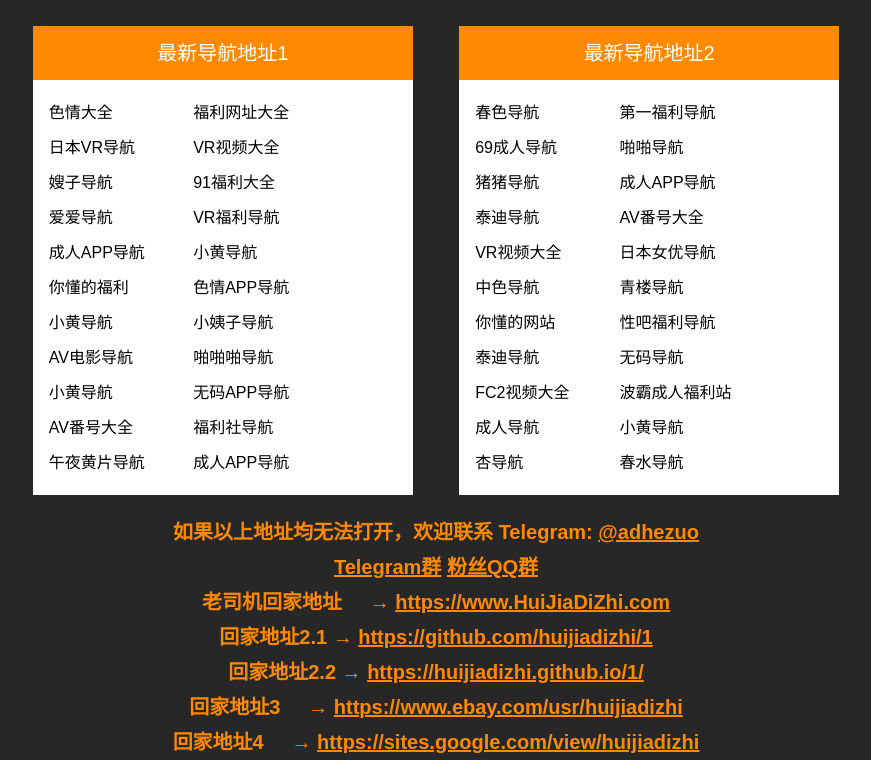
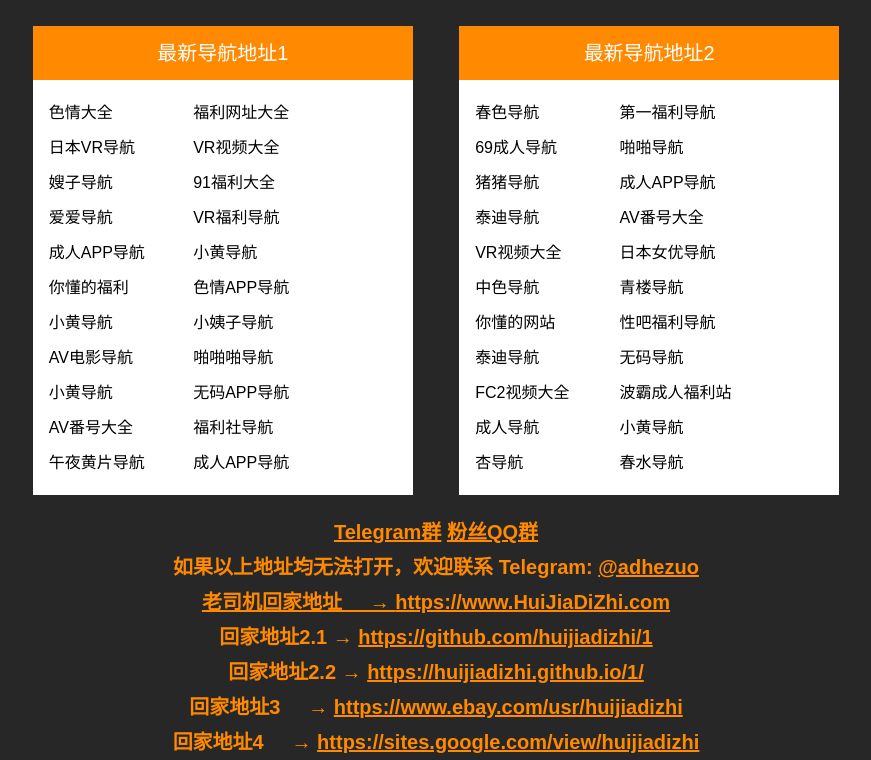
Before and after one commit to 429087211/1, a plain HTML site: page index.html in a window 1280 px wide. Shown: the part 114-874 px from the top of the page, without its empty margins (204-1075 px from the left). Drawn offline with Linux system fonts and the light colour scheme.

Commit message:
Update index.html

```diff
--- a/index.html
+++ b/index.html
@@ -117,9 +117,9 @@ window.setInterval("heartBeat()",1);
 </ul>
 </div>
 </div>
-<div class="foot">如果以上地址均无法打开，欢迎联系 Telegram: <a href="https://t.me/adhezuo" target="_blank">@adhezuo <br>
-<a href="https://t.me/huijiadizhi" target="_blank">Telegram群</a>
-<a href="https://at.umtrack.com/8PPzim?cid=22987" target="_blank">粉丝QQ群</a><br>
+<div class="foot"><a href="https://t.me/huijiadizhi" target="_blank">Telegram群</a> <a href="https://at.umtrack.com/8PPzim?cid=22987" target="_blank">粉丝QQ群</a><br>
+如果以上地址均无法打开，欢迎联系 Telegram: <a href="https://t.me/adhezuo" target="_blank">@adhezuo <br>
+
 <li>老司机回家地址 &nbsp; &nbsp; → <a href="https://www.HuiJiaDiZhi.com" target="_blank">https://www.HuiJiaDiZhi.com</a><br></li>
 <li>回家地址2.1 → <a href="https://github.com/huijiadizhi/1" target="_blank">https://github.com/huijiadizhi/1</a><br></li>
 <li>回家地址2.2 → <a href="https://huijiadizhi.github.io/1/" target="_blank">https://huijiadizhi.github.io/1/</a><br></li>
```
